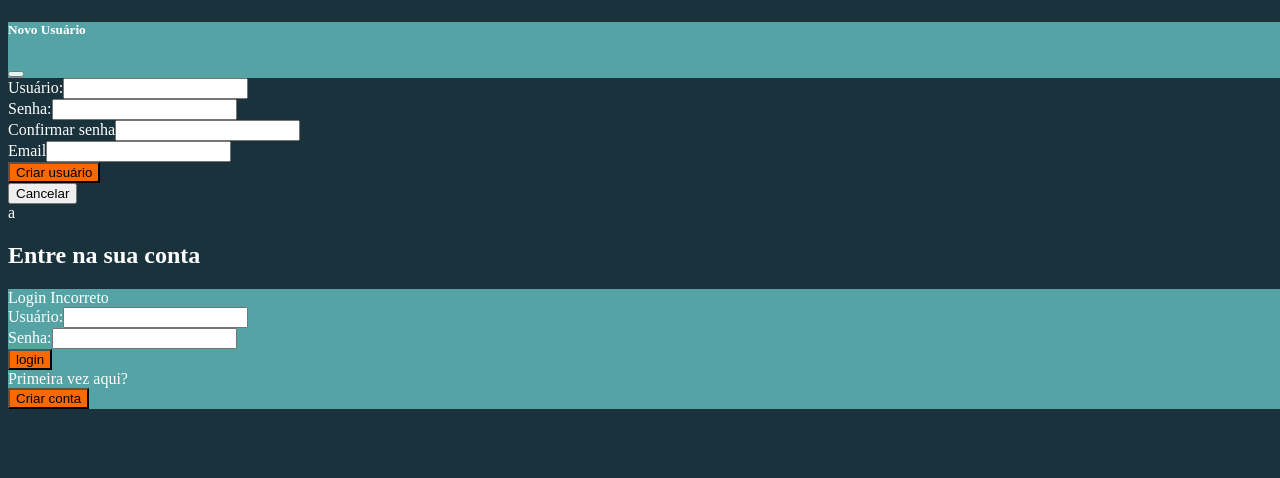
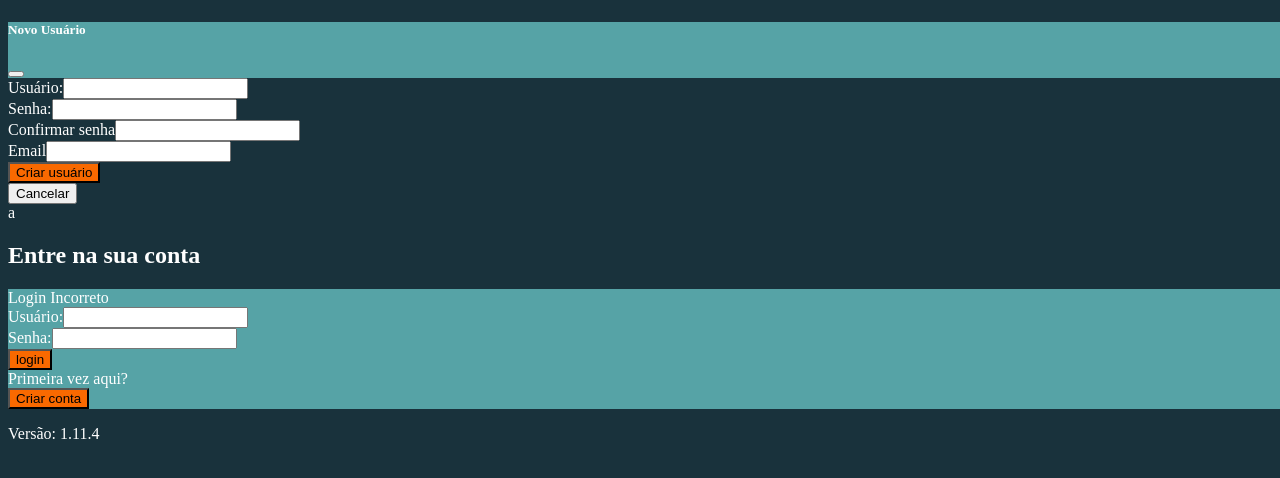
Before and after one commit to MQ-J/ReactMobile, a React app: page / in a window 1280 px wide. Shown: the top 478 px of the page. Built offline with nearby package versions, Linux system fonts and the light colour scheme; the HTML template or start-up script is replaced by a standard one.

Commit message:
1.11.4 faz a versão aparecer na página de login

```diff
--- a/package.json
+++ b/package.json
@@ -1,6 +1,6 @@
 {
   "name": "react-project",
-  "version": "1.11.3",
+  "version": "1.11.4",
   "description": "",
   "main": "index.jsx",
   "keywords": [],
--- a/src/components/Login.jsx
+++ b/src/components/Login.jsx
@@ -10,6 +10,9 @@ import { useNavigate } from "react-router-dom";
 // -------------------------------------
 
 export default function Login() {
+
+  //versão do site
+  const { version: appVersion } = require('/package.json');
 
   // para acessar módulo Home
   const navigate = useNavigate();
@@ -79,6 +82,7 @@ export default function Login() {
             </button>
           </div>
 
+          <p>Versão: {appVersion}</p>
         </div>
       </div>
     </div>
```
Also changed, not shown: 1 other file (tests, documents, lock files or other folders).
